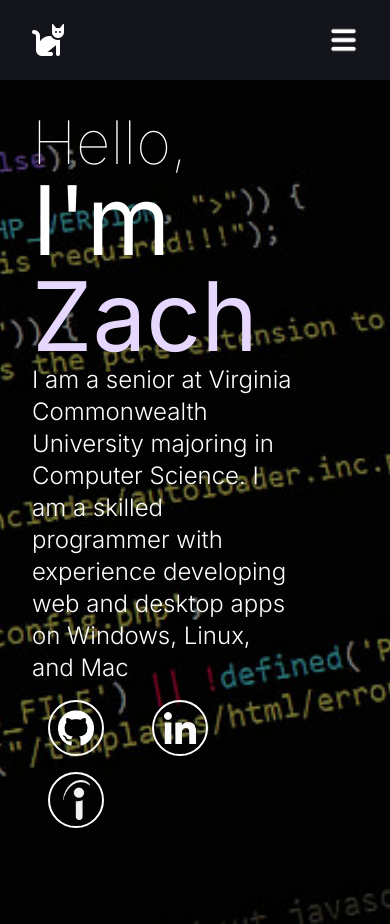
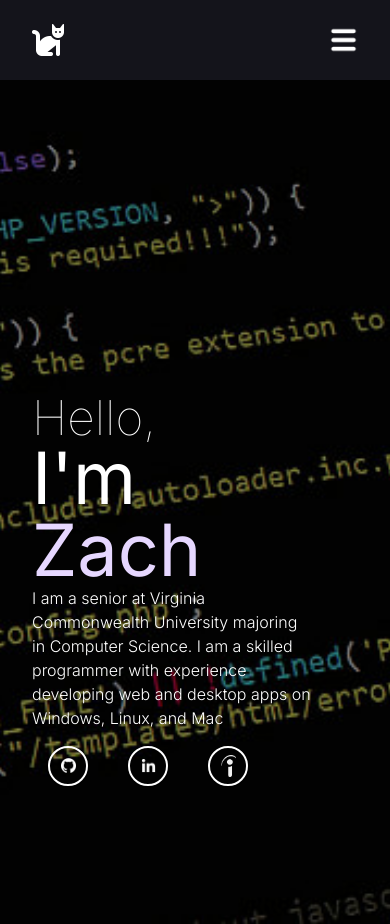
Before and after one commit to Party14534/Portfolio-2024, a Next.js app: page / in a window 390 px wide. Built offline with nearby package versions, Linux system fonts and the light colour scheme.

Commit message:
Made site more responsive and added toast messages

```diff
--- a/package.json
+++ b/package.json
@@ -23,6 +23,7 @@
     "next": "^14.2.7",
     "react": "^18.3.1",
     "react-dom": "^18.3.1",
+    "react-hot-toast": "^2.4.1",
     "react-scroll": "^1.9.0",
     "sharp": "^0.33.5",
     "styled-components": "^6.1.13",
--- a/src/app/layout.tsx
+++ b/src/app/layout.tsx
@@ -2,6 +2,7 @@ import type { Metadata } from "next";
 import Navigation from '../components/navigation/navbar'
 import { Inter } from "next/font/google";
 import "./globals.css";
+import Providers from "@/components/providers";
 
 const inter = Inter({ subsets: ["latin"] });
 
@@ -18,8 +19,10 @@ export default function RootLayout({
   return (
     <html lang="en">
       <body className={inter.className + " h-[100%] overflow-hidden"}>
-        <Navigation />
-        {children}
+        <Providers>
+            <Navigation />
+            {children}
+        </Providers>
       </body>
     </html>
   );
--- a/src/app/page.tsx
+++ b/src/app/page.tsx
@@ -10,31 +10,39 @@ import indeedIcon from './../../public/indeedIcon.png'
 
 export default function Home() {
     return (
-        <main className="flex flex-col h-[100%] w-full bg-zinc-800 overflow-hidden" style={BackgroundImageStyle}>
-            <div className="relative content-start flex flex-col text-left w-[75%] h-screen justify-end overflow-hidden pl-8 pb-20">
-                <span className='text-6xl font-thin text-white'>Hello, </span>
-                <span className='text-8xl text-white'>I'm
-                <span className='text-8xl [color:rgb(230,215,255)]'> Zach</span>
+        <main className="flex flex-col h-screen w-full bg-zinc-800 overflow-hidden" style={BackgroundImageStyle}>
+            <div className="relative content-start flex flex-col text-left w-[80%] h-[95%] justify-end overflow-hidden pl-8 pb-20">
+                <span className='text-5xl lg:text-6xl mf:text-6xl sm:text-6xl font-thin text-white'>Hello, </span>
+                <span className='text-7xl lg:text-8xl md:text-8xl sm:text-8xl text-white'>I'm
+                <span className='text-7xl lg:text-8xl md:text-8xl sm:text-8xl [color:rgb(230,215,255)]'> Zach</span>
                 </span>
-                <p className='text-2xl font-light text-white max-w-lg'>I am a senior at Virginia Commonwealth University majoring in Computer Science. I am a skilled programmer with experience developing web and desktop apps on Windows, Linux, and Mac</p>
-                <div className="flex flex-wrap items-center justify-start gap-4 my-4">
-                    <Button asChild variant="secondary" className='bg-transparent border-white border-2 rounded-full w-14 h-14 p-2 mx-4'>
+                <p className='lg:text-2xl font-light text-white max-w-lg'>I am a senior at Virginia Commonwealth University majoring in Computer Science. I am a skilled programmer with experience developing web and desktop apps on Windows, Linux, and Mac</p>
+                <div className="flex flex-wrap items-center justify-start gap-2 my-4">
+                    <Button asChild variant="secondary" className='bg-transparent border-white border-2 rounded-full w-10 h-10 p-2 mx-4'>
                         <Link href='https://Github.com/Party14534'>
                             <Image
                                 src={githubIcon}
                                 alt="Github Logo"
+                                style={{
+                                    width: '75%',
+                                    height: 'auto'
+                                }}
                             />
                         </Link>
                     </Button>
-                    <Button asChild variant="secondary" className='bg-transparent border-white border-2 rounded-full w-14 h-14 p-2 mx-4'>
+                    <Button asChild variant="secondary" className='bg-transparent border-white border-2 rounded-full w-10 h-10 p-2 mx-4'>
                         <Link href='https://www.linkedin.com/in/zachariah-dellimore-8630ba161/'>
                             <Image
                                 src={linkedInIcon}
                                 alt="LinkedIn Logo"
+                                style={{
+                                    width: '75%',
+                                    height: 'auto'
+                                }}
                             />
                         </Link>
                     </Button>
-                    <Button asChild variant="secondary" className='bg-transparent border-white border-2 rounded-full w-14 h-14 p-2 mx-4'>
+                    <Button asChild variant="secondary" className='bg-transparent border-white border-2 rounded-full w-10 h-10 p-2 mx-4'>
                         <Link href='https://profile.indeed.com/p/zachariahd-qjr403f'>
                             <Image
                                 src={indeedIcon}
--- a/src/app/projects/page.tsx
+++ b/src/app/projects/page.tsx
@@ -20,7 +20,7 @@ export default function Home() {
             style={BackgroundImageStyle}>
             <div className="flex flex-col items-center justify-center w-[80%] h-[50%] pb-20">
                 <span className="lg:text-4xl sm:text-2xl font-semibold text-white text-center pb-2">My Projects</span>
-                <Carousel className="w-full pb-4" opts={{ loop: true }}>
+                <Carousel className="w-[80%] pb-4" opts={{ loop: true }}>
                     <CarouselContent className="">
                         <CarouselItem className="flex w-full justify-center items-center">
                             <Project
--- a/src/app/resume/page.tsx
+++ b/src/app/resume/page.tsx
@@ -6,7 +6,7 @@ export default function Resume() {
             style={BackgroundImageStyle}>
             <div className="flex flex-col items-center justify-center w-[80%] h-[95%] pb-20">
                 <span className="lg:text-4xl sm:text-2xl font-semibold text-white pb-[1rem]">My Resume</span>
-                <p className="lg:text-base sm:text-xs font-light max-w-[50rem] text-white text-center">My resume showcases a culmination of my journey—highlighting my dedication C++ and Desktop Applications. I invite you to explore my personal and professional accomplishments and discover how my expertise can contribute to your next project or team.</p>
+                <p className="lg:text-base sm:text-xs font-light max-w-[50rem] text-white text-center">My resume showcases a culmination of my journey—highlighting my dedication to C++ and Desktop Applications. I invite you to explore my personal and professional accomplishments and discover how my expertise can contribute to your next project.</p>
                 <iframe
                 src="https://drive.google.com/file/d/1v8vF_slGX03cLj8Tn6ATI3iMCwY14AU7/preview"
                 className='w-[60vw] h-[70vh] max-w-[45rem] pb-4 py-8'/>
--- a/src/components/navigation/navbar/index.tsx
+++ b/src/components/navigation/navbar/index.tsx
@@ -1,10 +1,13 @@
 "use client";
 import React, { useEffect, useState } from 'react';
+import { redirect } from 'next/navigation'
+import Link from 'next/link';
+
 import icon from './../../../../public/catIcon.png';
 import contactImage from './../../../../public/emailIcon.png'
 import menu from './../../../../public/menuIcon.png'
 import "./navbar.css"
-import Link from 'next/link';
+import toast from 'react-hot-toast';
 
 
 const  Navbar = () => {
@@ -18,9 +21,21 @@ const  Navbar = () => {
         window.addEventListener("resize", hideMenu);
     }, []);
 
+    function goHome() {
+        redirect('/')
+    }
+
+    function contactMe() {
+        //window.open('mailto:zachariahdellimore03@gmail.com')
+        navigator.clipboard.writeText('zachariahdellimore03@gmail.com')
+        toast.success("Email Copied to Clipboard")
+    }
+
     return (
         <nav className="navbar">
-            <img src={icon.src} alt="Logo" className="logo" />
+            <Link href='/'>
+                <img src={icon.src} alt="Logo" onClick={goHome} className="logo" />
+            </Link>
 
             <div className='navSection'>
                 <div className="desktopMenu">
@@ -30,9 +45,7 @@ const  Navbar = () => {
                 </div>
             </div>
 
-            <button className="desktopMenuBtn" onClick={() => {
-            document.getElementById('contact')?.scrollIntoView({behavior: 'smooth'});
-          }}>
+            <button className="desktopMenuBtn" onClick={contactMe}>
                 <img src={contactImage.src} alt="" className="desktopMenuImg" />Contact Me
             </button>
 
--- /dev/null
+++ b/src/components/providers.tsx
@@ -0,0 +1,16 @@
+"use client";
+
+import { ScriptProps } from 'next/script';
+import React from 'react';
+import { Toaster } from 'react-hot-toast';
+
+const Providers = ({children} : ScriptProps) => {
+    return (
+      <>
+      <Toaster />
+      {children}
+      </>
+    );
+};
+
+export default Providers;
```
Also changed, not shown: 1 other file (tests, documents, lock files or other folders).
